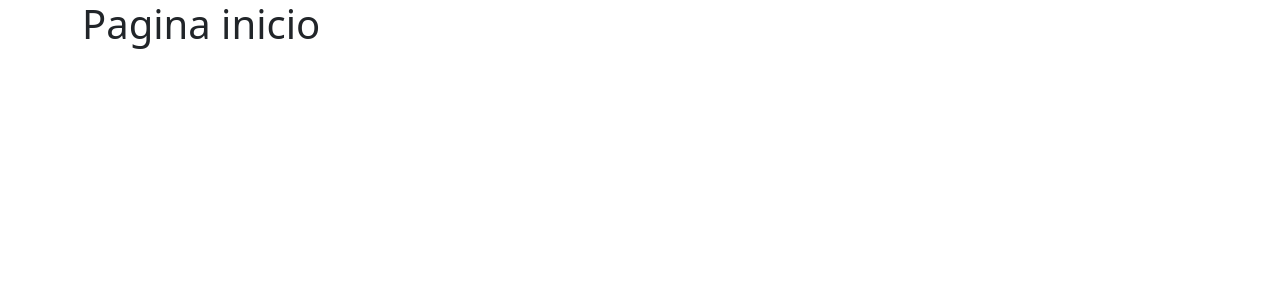
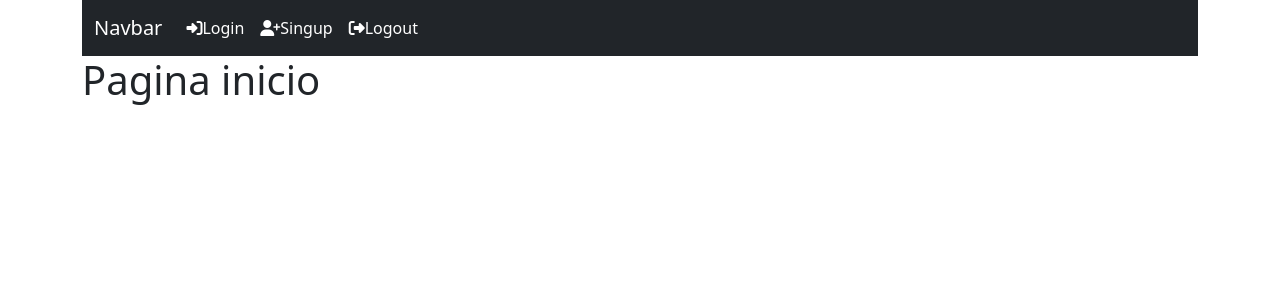
Before and after one commit to JavierBrizuela/Tienda_online, a Django app: page / in a window 1280 px wide. Shown: the top 300 px of the page. Run offline with Django 4.2, Linux system fonts and the light colour scheme; some libraries are stand-ins or nearby versions.

Commit message:
agregado de barra de navegacion

```diff
--- a/users/templates/base.html
+++ b/users/templates/base.html
@@ -9,15 +9,10 @@
 </head>
 <body>
     <div class="container">
-        {% if messages %}
-            {% for message in messages %}
-                <div class="alert {% if message.tags == 'success' %} alert-success alert-dismissible fade show
-                {% else %}alert-danger alert-dismissible fade show {% endif %}">
-                    {{message}}
-                    <button type="button" class="btn-close" data-bs-dismiss="alert"></button>
-                </div>
-            {% endfor %}
-        {% endif %}
+        {% include 'navbar.html' %}
+    </div>
+    <div class="container">
+        {% include 'messages.html' %}
         <div class="row">
             {% block container %}
             {% endblock %}
@@ -25,4 +20,5 @@
     </div>
 </body>
 <script src="https://cdn.jsdelivr.net/npm/bootstrap@5.3.0/dist/js/bootstrap.bundle.min.js" integrity="sha384-geWF76RCwLtnZ8qwWowPQNguL3RmwHVBC9FhGdlKrxdiJJigb/j/68SIy3Te4Bkz" crossorigin="anonymous"></script>
+<script src="https://kit.fontawesome.com/82641aabd8.js" crossorigin="anonymous"></script>
 </html>
--- /dev/null
+++ b/users/templates/messages.html
@@ -0,0 +1,9 @@
+{% if messages %}
+    {% for message in messages %}
+        <div class="alert {% if message.tags == 'success' %} alert-success alert-dismissible fade show
+        {% else %}alert-danger alert-dismissible fade show {% endif %}">
+            {{message}}
+            <button type="button" class="btn-close" data-bs-dismiss="alert"></button>
+        </div>
+    {% endfor %}
+{% endif %}
--- /dev/null
+++ b/users/templates/navbar.html
@@ -0,0 +1,44 @@
+<!-- <nav class="navbar bg-dark border-bottom border-bottom-dark" data-bs-theme="dark"> -->
+    <!-- Navbar content -->
+<nav class="navbar bg-dark navbar-expand-lg" data-bs-theme="dark">
+    <div class="container-fluid">
+      <a class="navbar-brand" href="#">Navbar</a>
+      <button class="navbar-toggler" type="button" data-bs-toggle="collapse" data-bs-target="#navbarSupportedContent" aria-controls="navbarSupportedContent" aria-expanded="false" aria-label="Toggle navigation">
+        <span class="navbar-toggler-icon"></span>
+      </button>
+      <div class="collapse navbar-collapse" id="navbarSupportedContent">
+        <ul class="navbar-nav me-auto mb-2 mb-lg-0">
+          <li class="nav-item">
+            <a class="nav-link active" aria-current="page" href="#">
+                <i class="fa-solid fa-right-to-bracket"></i>Login</a>
+          </li>
+          <li class="nav-item">
+            <a class="nav-link active" href="#">
+                <i class="fa-solid fa-user-plus"></i>Singup</a>
+          </li>
+          <li class="nav-item">
+            <a class="nav-link active" href="#">
+                <i class="fa-solid fa-right-from-bracket"></i>Logout</a>
+          </li>
+          <!-- <li class="nav-item dropdown">
+            <a class="nav-link dropdown-toggle" href="#" role="button" data-bs-toggle="dropdown" aria-expanded="false">
+              Dropdown
+            </a>
+            <ul class="dropdown-menu">
+              <li><a class="dropdown-item" href="#">Action</a></li>
+              <li><a class="dropdown-item" href="#">Another action</a></li>
+              <li><hr class="dropdown-divider"></li>
+              <li><a class="dropdown-item" href="#">Something else here</a></li>
+            </ul>
+          </li>
+          <li class="nav-item">
+            <a class="nav-link disabled">Disabled</a>
+          </li>
+        </ul>
+        <form class="d-flex" role="search">
+          <input class="form-control me-2" type="search" placeholder="Search" aria-label="Search">
+          <button class="btn btn-outline-success" type="submit">Search</button>
+        </form>-->
+      </div>
+    </div>
+  </nav>
```
Also changed, not shown: db.sqlite3.
